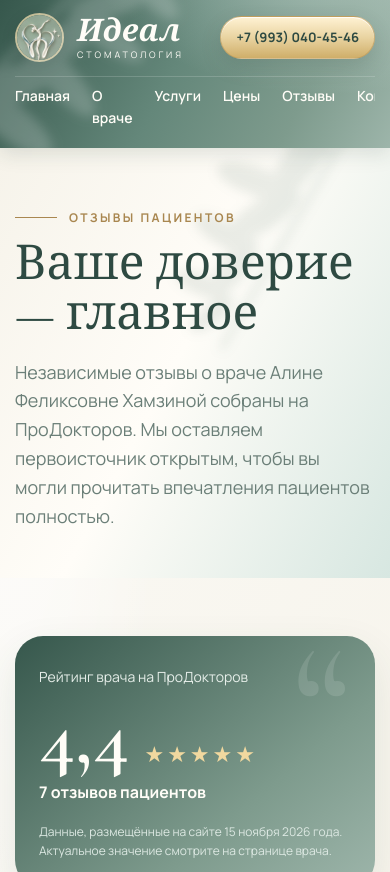
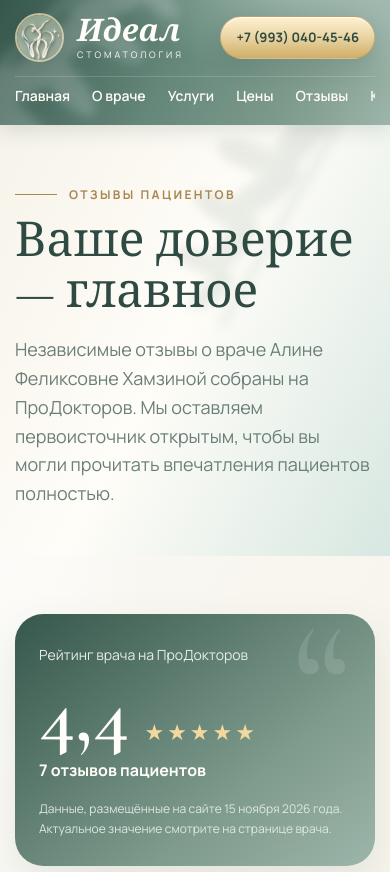
Before and after one commit to jshskirova93-lab/klinika-ideal-site, a plain HTML site: page otzyvy.html in a window 390 px wide. Shown: the top 872 px of the page. Drawn offline with nearby package versions, Linux system fonts and the light colour scheme.

Commit message:
Keep mobile navigation on one line

```diff
--- a/assets/internal.css
+++ b/assets/internal.css
@@ -78,7 +78,7 @@ p { margin-top: 0; }
 .brand b { color: var(--pearl-light); font: italic 600 37px/1 var(--display); }
 .brand small { margin-top: 3px; font-size: 9px; letter-spacing: .32em; }
 .site-nav { display: flex; flex-wrap: wrap; justify-content: center; gap: 8px 28px; }
-.site-nav a { position: relative; font-weight: 600; text-decoration: none; }
+.site-nav a { position: relative; white-space: nowrap; font-weight: 600; text-decoration: none; }
 .site-nav a:hover { color: #ffefc8; }
 .site-nav a[aria-current="page"]::after { content: ""; position: absolute; left: 0; right: 0; bottom: -7px; height: 1px; background: var(--champagne); }
 .header-phone,
```
